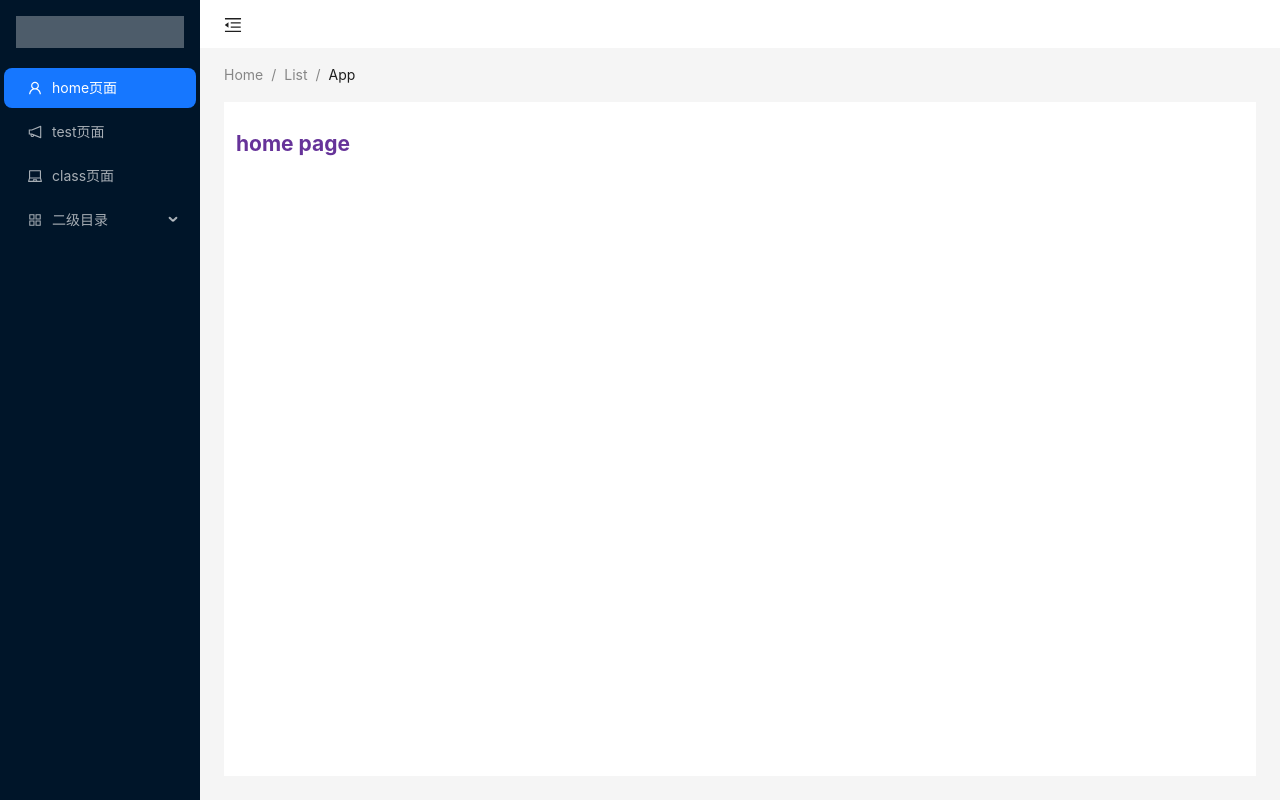
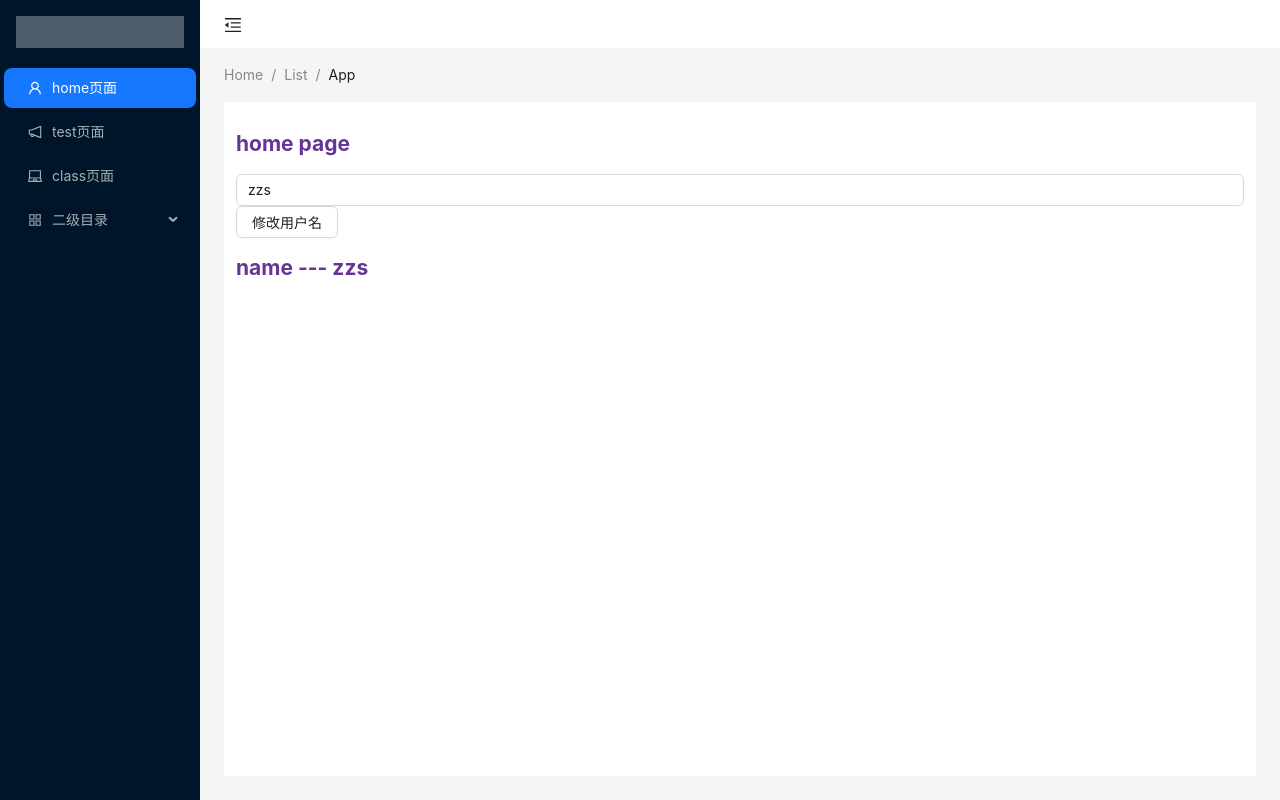
Before and after one commit to zzs-zzs-zzs/webpack-react-typescript, a React app: page / in a window 1280 px wide. Built offline with nearby package versions, Linux system fonts and the light colour scheme.

Commit message:
feat: 引进mobx

```diff
--- a/babel.config.js
+++ b/babel.config.js
@@ -15,12 +15,19 @@ module.exports = {
         useBuiltIns: "usage",
         // 配置使用core-js低版本
         corejs: 3,
+        loose: true,
       },
     ],
     "@babel/preset-react",
     "@babel/preset-typescript",
   ],
   plugins: [
+    [
+      "@babel/plugin-transform-typescript",
+      {
+        allowDeclareFields: true,
+      },
+    ],
     [
       "babel-plugin-styled-components",
       {
@@ -33,5 +40,11 @@ module.exports = {
       { legacy: true },
       isDev && require.resolve("react-refresh/babel"),
     ].filter(Boolean),
+    [
+      "@babel/plugin-proposal-class-properties",
+      {
+        loose: true,
+      },
+    ],
   ],
 }
--- a/package.json
+++ b/package.json
@@ -21,7 +21,9 @@
   "license": "ISC",
   "devDependencies": {
     "@babel/core": "^7.20.12",
+    "@babel/plugin-proposal-class-properties": "^7.18.6",
     "@babel/plugin-proposal-decorators": "^7.20.13",
+    "@babel/plugin-transform-typescript": "^7.20.13",
     "@babel/preset-env": "^7.20.2",
     "@babel/preset-react": "^7.18.6",
     "@babel/preset-typescript": "^7.18.6",
@@ -70,6 +72,8 @@
   "dependencies": {
     "antd": "^5.2.0",
     "lodash": "^4.17.21",
+    "mobx": "^6.8.0",
+    "mobx-react": "^7.6.0",
     "react": "^18.2.0",
     "react-dom": "^18.2.0"
   },
--- a/src/App.tsx
+++ b/src/App.tsx
@@ -3,15 +3,19 @@ import "@/utils/date"
 import LayoutCom from "@/components/layout"
 import Router from "@/router"
 import { BrowserRouter } from "react-router-dom"
+import { Provider } from "mobx-react"
+import useStore from "@/store/userStore"
 
 const App = () => {
   return (
     <div>
-      <BrowserRouter>
-        <LayoutCom>
-          <Router></Router>
-        </LayoutCom>
-      </BrowserRouter>
+      <Provider store={useStore}>
+        <BrowserRouter>
+          <LayoutCom>
+            <Router></Router>
+          </LayoutCom>
+        </BrowserRouter>
+      </Provider>
     </div>
   )
 }
--- a/src/pages/class/index.tsx
+++ b/src/pages/class/index.tsx
@@ -1,15 +1,31 @@
 import React, { PureComponent } from "react"
+import { inject, observer } from "mobx-react"
+import { IUserInfo } from "@/store/userStore/interface"
+
+interface IProps {
+  store?: {
+    userInfo: IUserInfo
+  }
+}
 
 // 装饰器为,组件添加age属性
 function addAge(Target: Function) {
   Target.prototype.age = 111
 }
 // 使用装饰圈
+@inject("store")
+@observer
 @addAge
 class Class extends PureComponent {
+  declare props: IProps
   age?: number
 
   render() {
+    console.log(
+      "%c [  ]-16",
+      "font-size:13px; background:pink; color:#bf2c9f;",
+      this.props.store?.userInfo.name,
+    )
     return <h2>我是类组件---{this.age}</h2>
   }
 }
--- a/src/pages/home/index.tsx
+++ b/src/pages/home/index.tsx
@@ -1,7 +1,32 @@
-import React from "react"
+import React, { useState, useEffect } from "react"
+import { inject, observer } from "mobx-react"
+import { IHomeData } from "./interface"
+import { Button, Input } from "antd"
 
-const Home = () => {
-  return <h2>home page</h2>
-}
+const Home = observer(({ store }: IHomeData) => {
+  const [name, setName] = useState<string>("")
 
-export default Home
+  useEffect(() => {
+    setName(store?.userInfo.name!)
+  }, [])
+
+  const handleChangeName = (e: React.ChangeEvent<HTMLInputElement>): void => {
+    const { value } = e.target
+    setName(value)
+  }
+
+  const handleSetName = (): void => {
+    store?.setUserInfo(name)
+  }
+
+  return (
+    <>
+      <h2>home page</h2>
+      <Input value={name} onChange={handleChangeName} />
+      <Button onClick={handleSetName}>修改用户名</Button>
+      <h2>name --- {store?.userInfo.name}</h2>
+    </>
+  )
+})
+
+export default inject(store => store)(Home)
--- /dev/null
+++ b/src/pages/home/interface.ts
@@ -0,0 +1,8 @@
+import { IUserInfo, ISetUserInfo } from "@/store/userStore/interface"
+
+export interface IHomeData {
+  store?: {
+    userInfo: IUserInfo
+    setUserInfo: ISetUserInfo
+  }
+}
--- /dev/null
+++ b/src/store/userStore/index.ts
@@ -0,0 +1,18 @@
+import { observable, action, makeAutoObservable } from "mobx"
+
+class UserStore {
+  constructor() {
+    // 更新视图
+    makeAutoObservable(this)
+  }
+
+  @observable userInfo = {
+    name: "zzs",
+  }
+
+  @action setUserInfo = (name: string): void => {
+    this.userInfo.name = name
+  }
+}
+
+export default new UserStore()
--- /dev/null
+++ b/src/store/userStore/interface.ts
@@ -0,0 +1,5 @@
+export interface IUserInfo {
+  name: string
+}
+
+export type ISetUserInfo = (name: string) => void
```
Also changed, not shown: .eslintrc.js, 1 other file (tests, documents, lock files or other folders).
